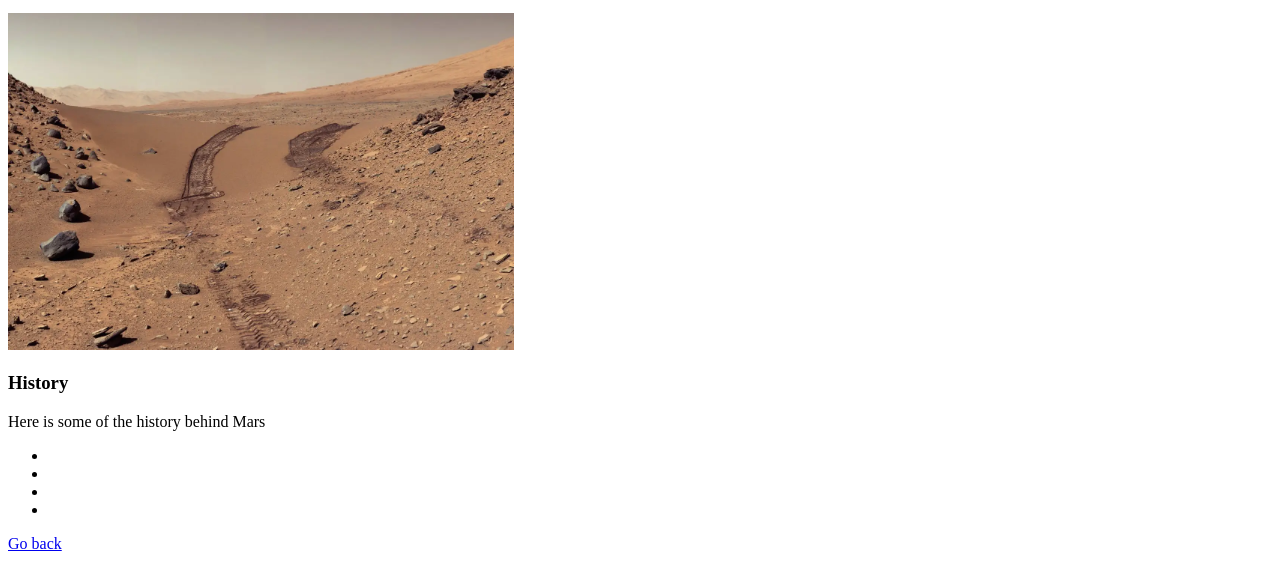
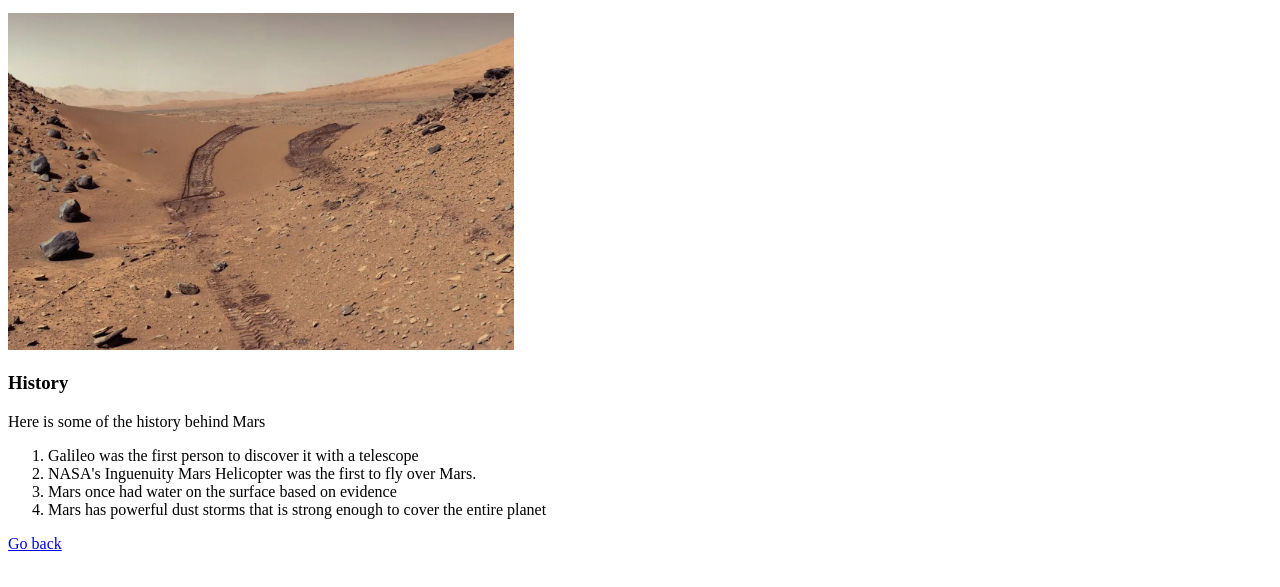
Before and after one commit to angelhb01/html-practice, a plain HTML site: page page2.html in a window 1280 px wide. Shown: the part 119-706 px from the top of the page. Drawn offline with Linux system fonts and the light colour scheme.

Commit message:
finished adding comments to document my work

```diff
--- a/page2.html
+++ b/page2.html
@@ -13,25 +13,30 @@
 
     <main>
         <!--- 1st Section  --->
+        <!--- Section has a paragraph tag that shows the introduction of the page --->
         <section>
             <p>Mars has a fascinating history that goes on for billions of years. As of today Mars is the most studied planet.
                 From ancient civilizations studying the "big red planet" to plans on having humans live on Mars. As the year goes on,
                 technology continues to evolve to make this dream come true.
             </p>
+            <!--- Image links to the path of the mars_info.png with an alt of mars_info and width of 40% of the parent tag ---->
             <img src="/images/mars_info.png" alt="mars_info" width="40%">
         </section>
 
         <!--- 2nd Section --->
+        <!--- Section contains a heading and an ordered list containing some history behind Mars  --->
         <section>
             <h3>History</h3>
             <p>Here is some of the history behind Mars</p>
-            <ul>
-                <li></li>
-                <li></li>
-                <li></li>
-                <li></li>
-            </ul>
+            <ol>
+                <li>Galileo was the first person to discover it with a telescope</li>
+                <li>NASA's Inguenuity Mars Helicopter was the first to fly over Mars.</li>
+                <li>Mars once had water on the surface based on evidence</li>
+                <li>Mars has powerful dust storms that is strong enough to cover the entire planet</li>
+            </ol>
         </section>
+
+        <!--- Footer contains an anchor tag that goes back to the home page --->
         <footer>
             <a href="/index.html">Go back</a>
         </footer>
```
Also changed, not shown: index.html (+6 -0 lines).
